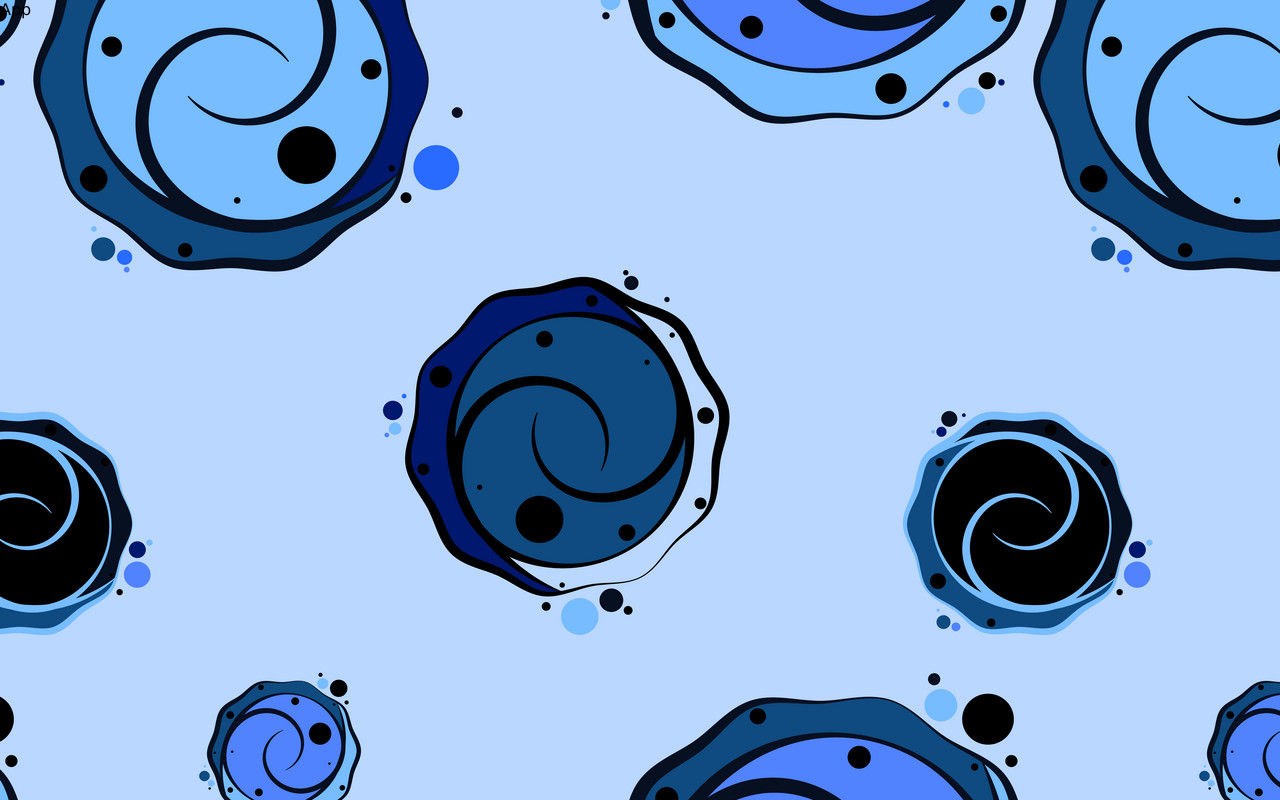
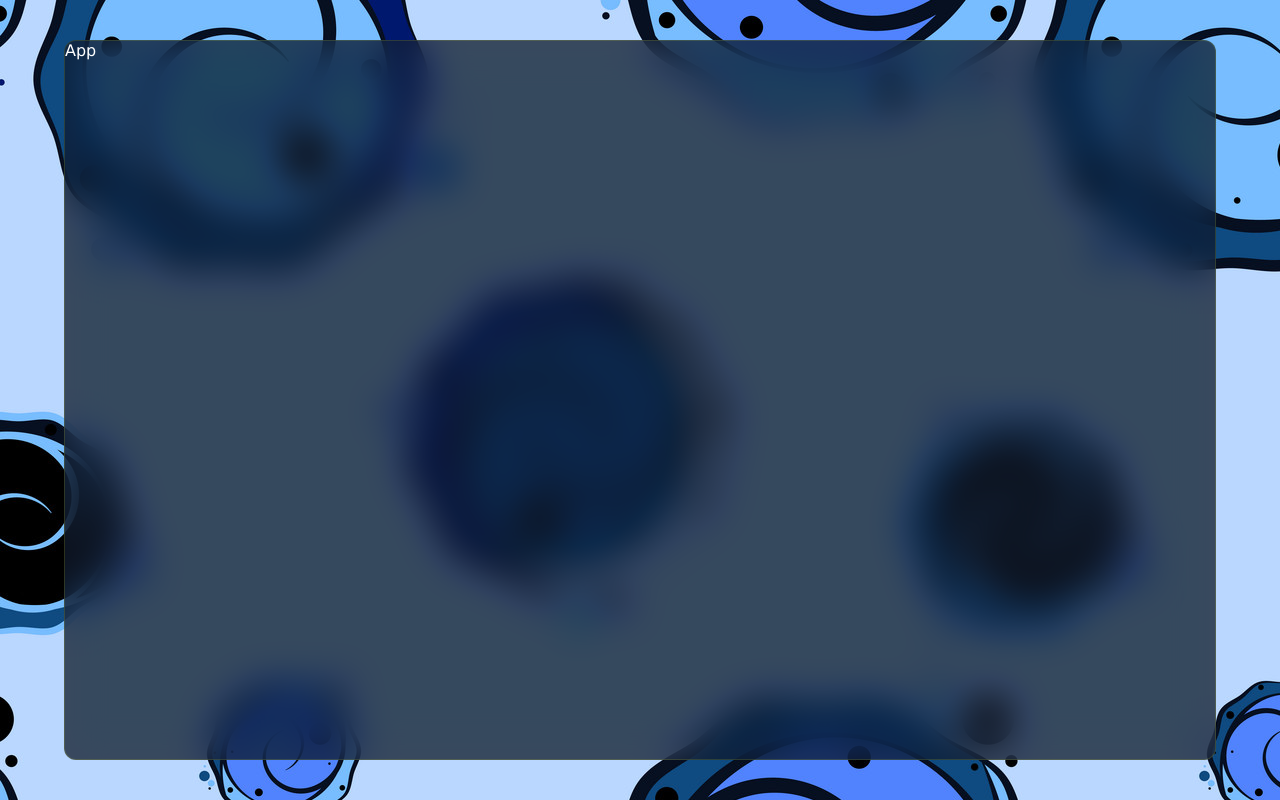
Before and after one commit to KMPKBandara/WaveTalk, a React (Vite) app in the folder frontend/chat-app/: page / in a window 1280 px wide. Built offline with nearby package versions, Linux system fonts and the light colour scheme.

Commit message:
update frontend

```diff
--- a/frontend/chat-app/src/App.jsx
+++ b/frontend/chat-app/src/App.jsx
@@ -1,6 +1,6 @@
 const App = () => {
   return (
-    <div className=''>App</div>
+    <div className='container'>App</div>
   )
 }
 
--- a/frontend/chat-app/src/index.css
+++ b/frontend/chat-app/src/index.css
@@ -7,4 +7,18 @@
 
 body{
   background-image: url("/public/bg.jpg");
+  display: flex;
+  align-items: center;
+  justify-content: center;
+  height: 100vh;
+  color: white;
 }
+
+.container{
+  width: 90vw;
+  height: 90vh;
+  background-color: rgba(17, 25, 40, 0.75);
+  backdrop-filter: blur(19px) saturate(180%);
+  border-radius: 12px;
+  border: 1px solid rgb(255,255 ,0 ,0.125);
+}
```
